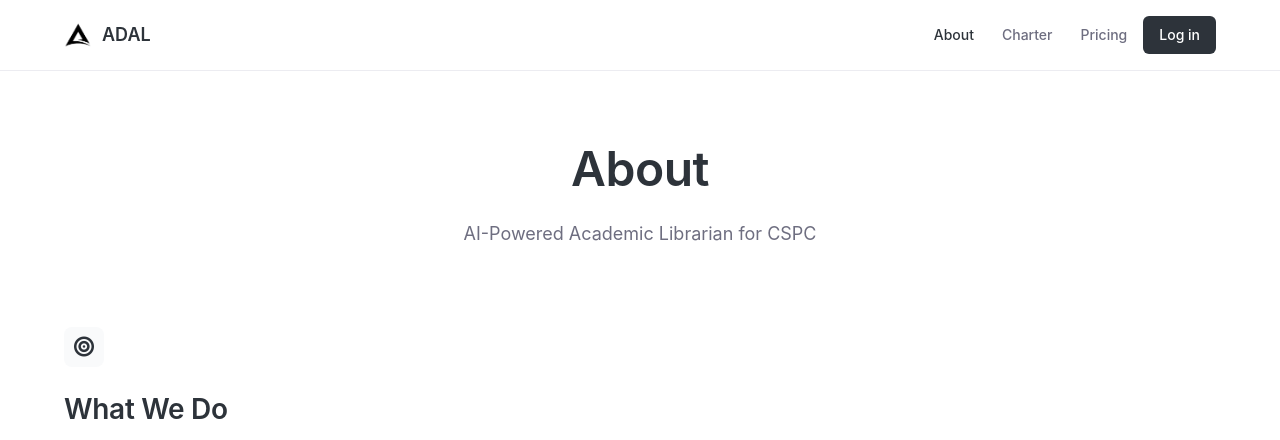
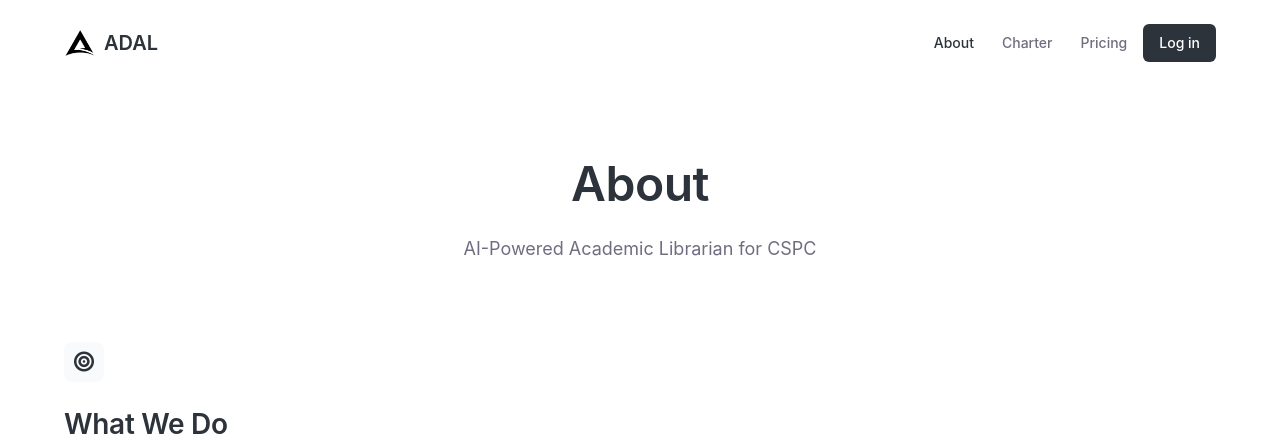
Before and after one commit to Devcavi19/adal_ui, a Flask app: page /about in a window 1280 px wide. Shown: the top 440 px of the page. Run offline with Flask 3, Linux system fonts and the light colour scheme.

Commit message:
Refactor navigation styles for improved layout and logo appearance

```diff
--- a/app/static/css/company.css
+++ b/app/static/css/company.css
@@ -27,8 +27,7 @@ body {
 /* Navigation */
 .main-nav {
     background: #ffffff;
-    border-bottom: 1px solid var(--border-color);
-    padding: 16px 0;
+    padding: 0;
     position: sticky;
     top: 0;
     z-index: 100;
@@ -37,7 +36,7 @@ body {
 .nav-container {
     max-width: 1200px;
     margin: 0 auto;
-    padding: 0 24px;
+    padding: 24px;
     display: flex;
     justify-content: space-between;
     align-items: center;
@@ -46,16 +45,21 @@ body {
 .logo {
     display: flex;
     align-items: center;
-    gap: 10px;
+    gap: 8px;
     text-decoration: none;
     color: var(--text-primary);
     font-weight: 600;
-    font-size: 18px;
+    font-size: 20px;
+    transition: opacity 0.2s;
+}
+
+.logo:hover {
+    opacity: 0.8;
 }
 
 .logo img {
-    width: 28px;
-    height: 28px;
+    width: 32px;
+    height: 32px;
 }
 
 .nav-links {
```
